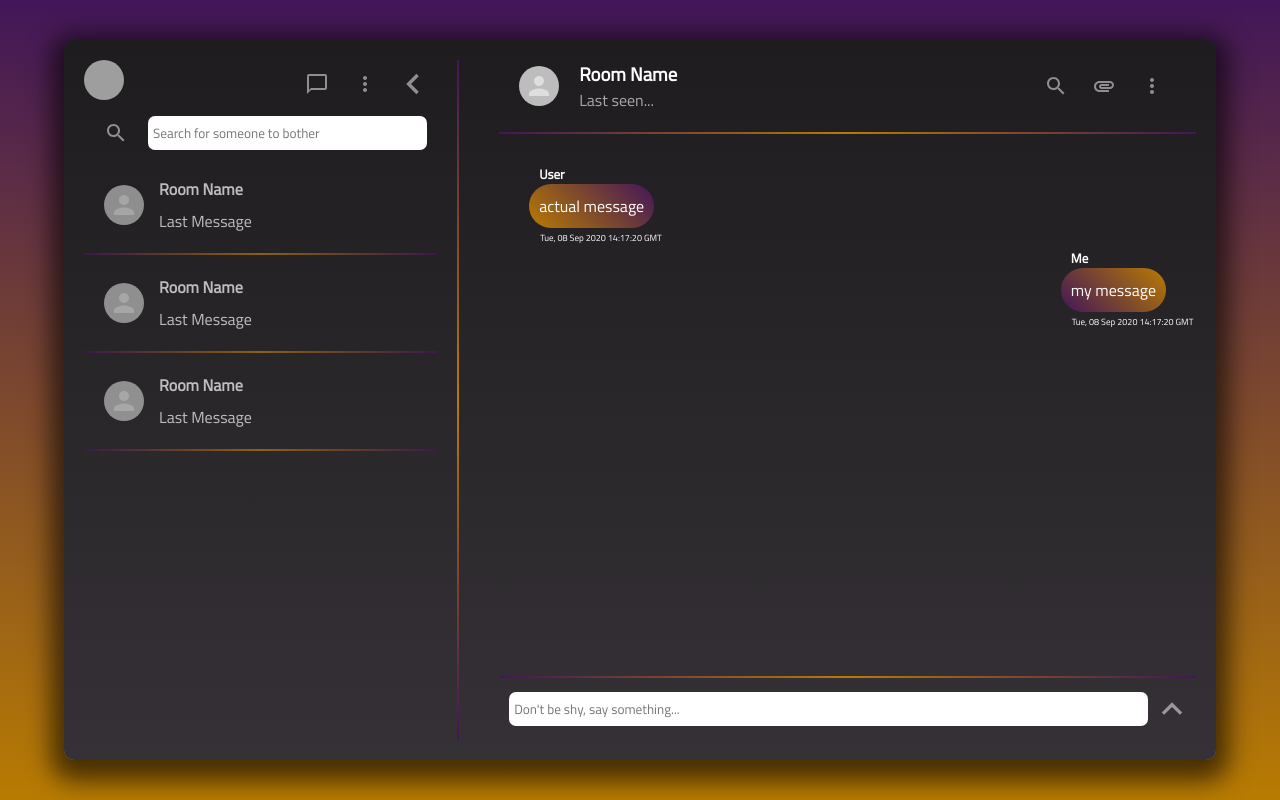
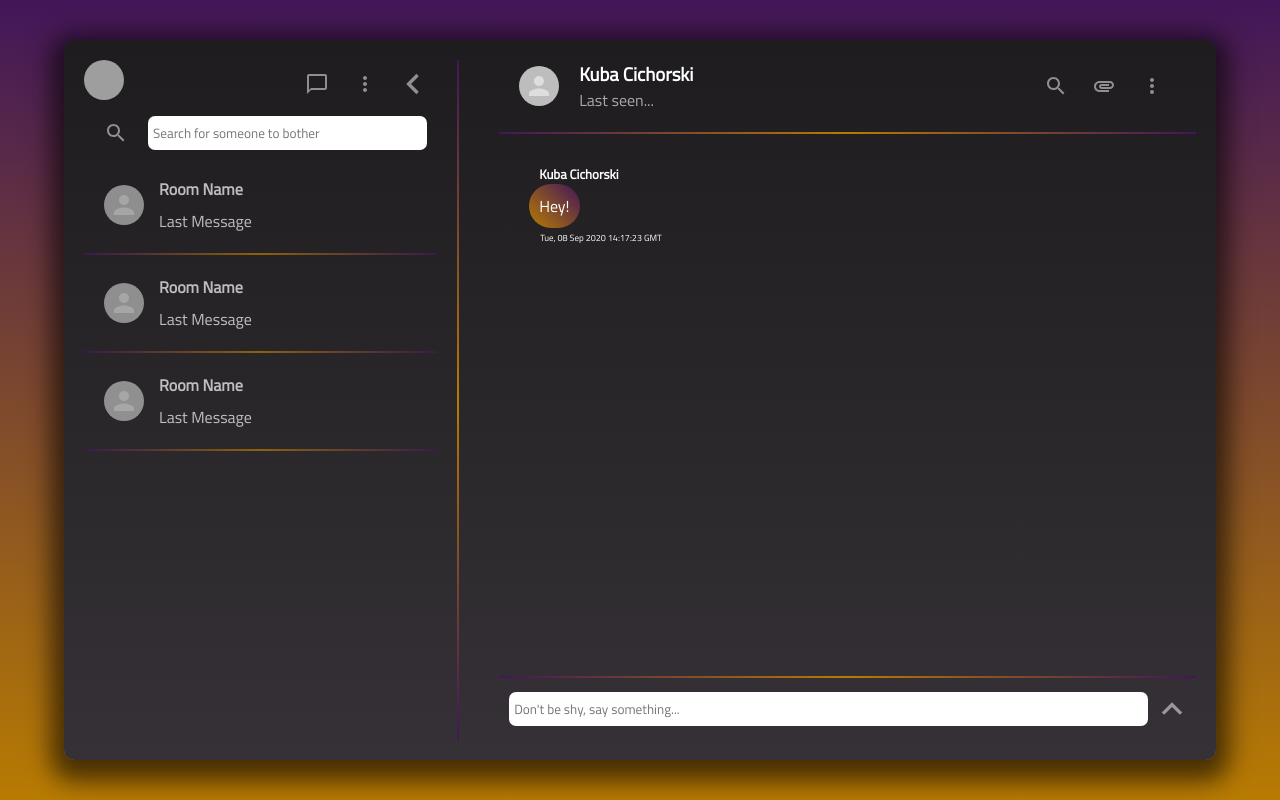
Before and after one commit to k-cichorski/messenger-app, a React (Create React App) app: page / in a window 1280 px wide. Built offline with nearby package versions, Linux system fonts and the light colour scheme; grey boxes are pictures that could not be loaded.

Commit message:
Message component done, user can send messages

```diff
--- a/package.json
+++ b/package.json
@@ -8,6 +8,8 @@
     "@testing-library/jest-dom": "^4.2.4",
     "@testing-library/react": "^9.5.0",
     "@testing-library/user-event": "^7.2.1",
+    "axios": "^0.20.0",
+    "pusher-js": "^7.0.0",
     "react": "^16.13.1",
     "react-dom": "^16.13.1",
     "react-scripts": "3.4.3"
--- a/src/App.js
+++ b/src/App.js
@@ -1,9 +1,33 @@
-import React from 'react';
+import React, {useEffect} from 'react';
 import './css/App.css';
 import Sidebar from './components/Sidebar';
 import Chat from './components/Chat';
+import {useStateValue} from "./store/StateProvider";
+import {NEW_MESSAGE} from "./store/reducer";
 
 function App() {
+    const [, dispatch] = useStateValue();
+
+    const simulateMessage = (message, timeout) => {
+        setTimeout(() => {
+            let action = {
+                type: NEW_MESSAGE,
+                message: {
+                    username: 'Kuba Cichorski',
+                    message: message,
+                    date: new Date().toUTCString()
+                }
+            }
+            dispatch(action);
+        }, timeout);
+    }
+
+    useEffect(() => {
+        simulateMessage('Hey!', 3000);
+        simulateMessage('Hope You like how my Messenger looks!', 6000);
+        simulateMessage('More functionality coming soon! Stay tuned! :)', 9000);
+    }, []);
+
   return (
     <div className="app">
         <div className="app__container">
--- a/src/components/Chat.js
+++ b/src/components/Chat.js
@@ -1,19 +1,40 @@
-import React from 'react';
+import React, {useState} from 'react';
 import '../css/Chat.css';
 import {Avatar, IconButton} from '@material-ui/core';
 import AttachmentIcon from '@material-ui/icons/Attachment';
 import SearchIcon from '@material-ui/icons/Search';
 import MoreIcon from '@material-ui/icons/MoreVert';
 import ExpandIcon from "@material-ui/icons/ExpandMore";
+import Message from '../components/Message';
+import {useStateValue} from "../store/StateProvider";
+import {NEW_MESSAGE} from '../store/reducer';
 
 function Chat() {
+    const [{messages}, dispatch] = useStateValue();
+    const [messageInput, setMessageInput] = useState('');
+
+    const handleSubmit = e => {
+        e.preventDefault();
+        let action = {
+            type: NEW_MESSAGE,
+            message: {
+                username: 'Me',
+                message: messageInput,
+                date: new Date().toUTCString(),
+                isSender: true
+            }
+        }
+        setMessageInput('');
+        dispatch(action);
+    }
+
     return (
         <div className="chat">
             <div className="chat__header">
                 <Avatar />
 
                 <div className="chat__headerInfo">
-                    <h3>Room Name</h3>
+                    <h3>Kuba Cichorski</h3>
                     <p>Last seen...</p>
                 </div>
 
@@ -31,23 +52,19 @@ function Chat() {
             </div>
 
             <div className="chat__body">
-                <p className="chat__message">
-                    <span className="chat__name">User</span>
-                    actual message
-                    <span className="chat__timestamp">{new Date().toUTCString()}</span>
-                </p>
 
-                <p className="chat__message chat__userMessage">
-                    <span className="chat__name">Me</span>
-                    my message
-                    <span className="chat__timestamp">{new Date().toUTCString()}</span>
-                </p>
+                {messages.map((message, index) => <Message key={index} message={message} /> )}
+
             </div>
 
             <div className="chat__footer">
-                <form className="chat__footerForm">
-                    <input type="text" className="chat__input" placeholder="Don't be shy, say something..."/>
-                    <IconButton>
+                <form className="chat__footerForm" >
+                    <input type="text" className="chat__input" placeholder="Don't be shy, say something..."
+                        onChange={e => setMessageInput(e.target.value)}
+                        value={messageInput}/>
+
+                    <IconButton onClick={(e) => handleSubmit(e)}>
+                        <input type="submit" style={{display: 'none'}} />
                         <ExpandIcon className={"chat__footerFormButton"}/>
                     </IconButton>
                 </form>
--- /dev/null
+++ b/src/components/Message.js
@@ -0,0 +1,14 @@
+import React from 'react';
+
+function Message(props) {
+    let {username, message, date, isSender=false} = props.message;
+    return (
+        <p className={`chat__message ${isSender? ("chat__userMessage"):('')}`}>
+            <span className="chat__name">{username}</span>
+            {message}
+            <span className="chat__timestamp">{date}</span>
+        </p>
+    )
+}
+
+export default Message;
--- a/src/css/Chat.css
+++ b/src/css/Chat.css
@@ -34,6 +34,7 @@
     flex: 1;
     padding: 30px;
     overflow-y: auto;
+    overflow-x: hidden;
 }
 
 .chat__footer {
@@ -70,12 +71,13 @@
     position: relative;
     font-size: 16px;
     padding: 10px;
-    width: fit-content;
+    width: max-content;
     border-radius: 25px;
     background-image: linear-gradient(45deg, #b87b02, #421659);
     margin-bottom: 40px;
     overflow-wrap: anywhere;
     max-width: 55%;
+    animation: fadein 0.3s;
 }
 
 .chat__userMessage {
@@ -97,8 +99,38 @@
     top: -20px;
     font-weight: 800;
     font-size: small;
+    width: max-content;
 }
 
 .chat__footerFormButton {
     transform: scale(1.7) rotate(180deg);
 }
+
+@keyframes fadein {
+    from { opacity: 0; }
+    to   { opacity: 1; }
+}
+
+/* Firefox < 16 */
+@-moz-keyframes fadein {
+    from { opacity: 0; }
+    to   { opacity: 1; }
+}
+
+/* Safari, Chrome and Opera > 12.1 */
+@-webkit-keyframes fadein {
+    from { opacity: 0; }
+    to   { opacity: 1; }
+}
+
+/* Internet Explorer */
+@-ms-keyframes fadein {
+    from { opacity: 0; }
+    to   { opacity: 1; }
+}
+
+/* Opera < 12.1 */
+@-o-keyframes fadein {
+    from { opacity: 0; }
+    to   { opacity: 1; }
+}
--- a/src/index.js
+++ b/src/index.js
@@ -3,10 +3,14 @@ import ReactDOM from 'react-dom';
 import './css/index.css';
 import App from './App';
 import * as serviceWorker from './serviceWorker';
+import {StateProvider} from './store/StateProvider';
+import reducer, {initialState} from './store/reducer';
 
 ReactDOM.render(
   <React.StrictMode>
-    <App />
+      <StateProvider initialState={initialState} reducer={reducer}>
+        <App />
+      </StateProvider>
   </React.StrictMode>,
   document.getElementById('root')
 );
--- /dev/null
+++ b/src/store/StateProvider.js
@@ -0,0 +1,11 @@
+import React, {createContext, useContext, useReducer} from 'react';
+
+const StateContext = createContext();
+
+export const StateProvider = ({reducer, initialState, children}) => (
+    <StateContext.Provider value = {useReducer(reducer, initialState)}>
+        {children}
+    </StateContext.Provider>
+)
+
+export const useStateValue = () => useContext(StateContext);
--- /dev/null
+++ b/src/store/reducer.js
@@ -0,0 +1,22 @@
+export const initialState = {
+    messages: []
+};
+
+export const NEW_MESSAGE = 'NEW_MESSAGE';
+
+function reducer(state, action) {
+    switch(action.type){
+        case NEW_MESSAGE:
+            return {
+                ...state,
+                messages: [
+                    ...state.messages,
+                    action.message
+                ]
+            }
+        default:
+            return state;
+    }
+}
+
+export default reducer;
```
Also changed, not shown: 1 other file (tests, documents, lock files or other folders).
